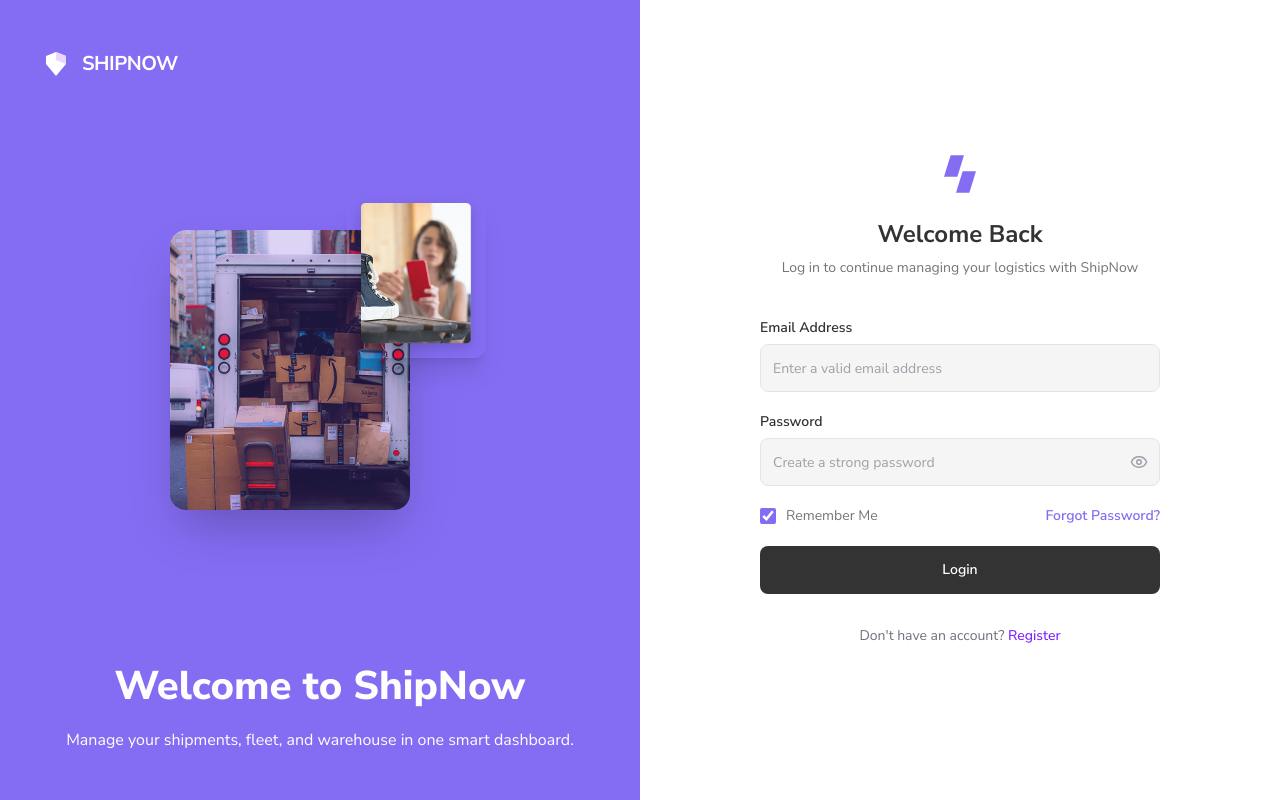
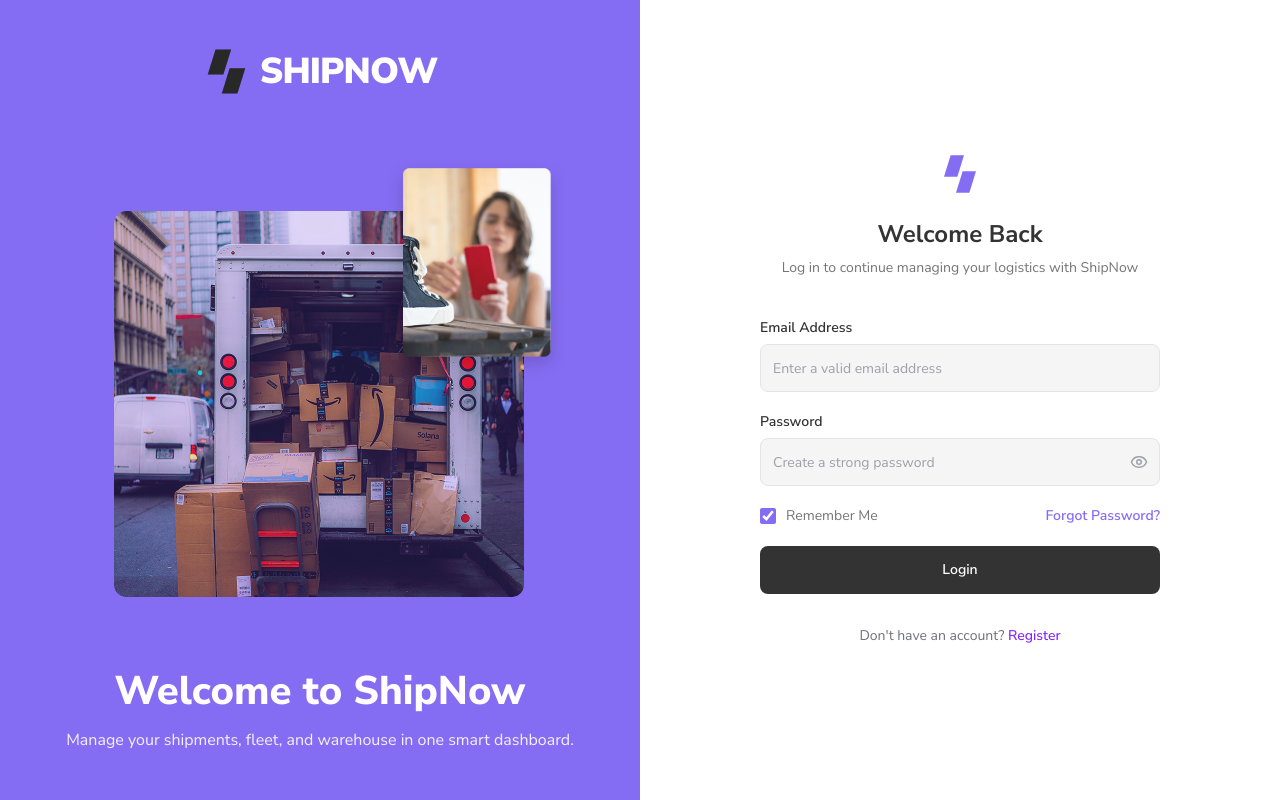
Before and after one commit to gmnayem631/ship-now, a Next.js app: page /login in a window 1280 px wide. Built offline with nearby package versions, Linux system fonts and the light colour scheme.

Commit message:
Refactor login page layout; replace Logo component with LoginLogoContent and add HeroPanel with HeroImages

```diff
--- a/app/components/Logo.tsx
+++ b/app/components/Logo.tsx
@@ -1,15 +1,38 @@
-const Logo = () => {
+const LoginLogoContent = () => {
   return (
-    <div className="flex items-center gap-2.5">
-      <svg viewBox="0 0 32 32" className="h-8 w-8" fill="none">
-        <path d="M6 8L16 4L26 8V16L16 28L6 16V8Z" fill="white" />
-        <path d="M16 4L26 8V16L16 12V4Z" fill="#E9D5FF" />
+    <div className="flex items-center justify-center gap-2.5">
+      <svg
+        width="47"
+        height="47"
+        viewBox="0 0 47 47"
+        fill="none"
+        xmlns="http://www.w3.org/2000/svg"
+      >
+        <path
+          d="M26.6087 20.3478L42.2609 20.3478L34.4348 45.3913H18.7826L26.6087 20.3478Z"
+          fill="#333333"
+        />
+        <path
+          d="M26.6087 20.3478L42.2609 20.3478L34.4348 45.3913H18.7826L26.6087 20.3478Z"
+          fill="black"
+          fillOpacity="0.2"
+        />
+        <path
+          d="M12.5217 1.56522L28.1739 1.56522L20.3478 26.6087H4.69565L12.5217 1.56522Z"
+          fill="#333333"
+        />
+        <path
+          d="M12.5217 1.56522L28.1739 1.56522L20.3478 26.6087H4.69565L12.5217 1.56522Z"
+          fill="black"
+          fillOpacity="0.2"
+        />
       </svg>
-      <span className="text-xl font-bold text-white tracking-tight">
-        SHIPNOW
+
+      <span className="text-4xl uppercase font-black text-white tracking-tight">
+        ShipNow
       </span>
     </div>
   );
 };
 
-export default Logo;
+export default LoginLogoContent;
--- a/app/components/HeroImages.tsx
+++ b/app/components/hero/HeroImages.tsx
@@ -2,8 +2,8 @@ import Image from "next/image";
 
 const HeroImages = () => {
   return (
-    <div className="relative mx-auto h-85 w-75">
-      <div className="absolute left-0 top-8 h-70 w-60 overflow-hidden rounded-2xl shadow-2xl">
+    <div className="relative mr-28 h-85 w-75 mb-16">
+      <div className="absolute left-0 top-8 h-96.5 w-102.5 overflow-hidden rounded-xl">
         <Image
           src="/images/delivery-truck.png"
           alt="Delivery truck"
@@ -12,7 +12,7 @@ const HeroImages = () => {
           priority
         />
       </div>
-      <div className="absolute -right-4 top-0 h-40 w-35 overflow-hidden rounded-xl shadow-xl">
+      <div className="absolute -right-38 -top-6 h-57 w-44.5 overflow-hidden rounded-lg">
         <Image
           src="/images/customer-phone.png"
           alt="Customer with phone"
--- /dev/null
+++ b/app/components/hero/HeroPanel.tsx
@@ -0,0 +1,31 @@
+// components/hero/HeroPanel.tsx
+import LoginLogoContent from "../Logo";
+import HeroImages from "./HeroImages";
+
+const HeroPanel = () => {
+  return (
+    <div className="lg:flex lg:w-1/2 flex-col justify-between bg-[#856DF3] px-12 py-12 relative overflow-hidden">
+      {/* Logo - top left */}
+      <div className="relative z-10">
+        <LoginLogoContent />
+      </div>
+
+      {/* Images - centered vertically */}
+      <div className="relative z-10 flex flex-1 items-center justify-center">
+        <HeroImages />
+      </div>
+
+      {/* Bottom text */}
+      <div className=" text-center">
+        <h1 className="text-[40px] font-extrabold leading-tight text-white">
+          Welcome to ShipNow
+        </h1>
+        <p className="mt-3 text-base text-white/90">
+          Manage your shipments, fleet, and warehouse in one smart dashboard.
+        </p>
+      </div>
+    </div>
+  );
+};
+
+export default HeroPanel;
--- a/app/login/page.tsx
+++ b/app/login/page.tsx
@@ -1,33 +1,14 @@
-import { Eye } from "lucide-react";
-import Logo from "../components/Logo";
-import HeroImages from "../components/HeroImages";
 import ShipNowLogo from "../components/ShipNowLogo";
-import RememberCheckbox from "../components/auth/RememberCheckbox";
 import LoginForm from "../components/auth/LoginForm";
+import HeroPanel from "../components/hero/HeroPanel";
 
 export default function LoginPage() {
   return (
-    <div className="flex min-h-screen bg-white">
-      {/* ========== LEFT SIDE (purple) ========== */}
-      <div className="hidden lg:flex lg:w-1/2 flex-col justify-between bg-[#856DF3] px-10 py-12 relative overflow-hidden">
-        {/* Logo */}
-        <Logo />
+    <div className="flex flex-col md:flex-row min-h-screen bg-white">
+      {/* Left - Hero Panel */}
+      <HeroPanel />
 
-        {/* Images */}
-        <HeroImages />
-
-        {/* Bottom text */}
-        <div className="flex flex-col justify-center items-center">
-          <h1 className="text-[40px] font-extrabold text-[#fefefe]">
-            Welcome to ShipNow
-          </h1>
-          <p className="mt-3 text-[#fefefe]">
-            Manage your shipments, fleet, and warehouse in one smart dashboard.
-          </p>
-        </div>
-      </div>
-
-      {/* ========== RIGHT SIDE (form) ========== */}
+      {/* Right - Login Form */}
       <div className="w-full lg:w-1/2 flex items-center justify-center px-6 py-12">
         <div className="w-full max-w-100">
           {/* Header */}
@@ -41,7 +22,7 @@ export default function LoginPage() {
             </p>
           </div>
 
-          {/* Form fields */}
+          {/* Form */}
           <LoginForm />
 
           {/* Register link */}
```
